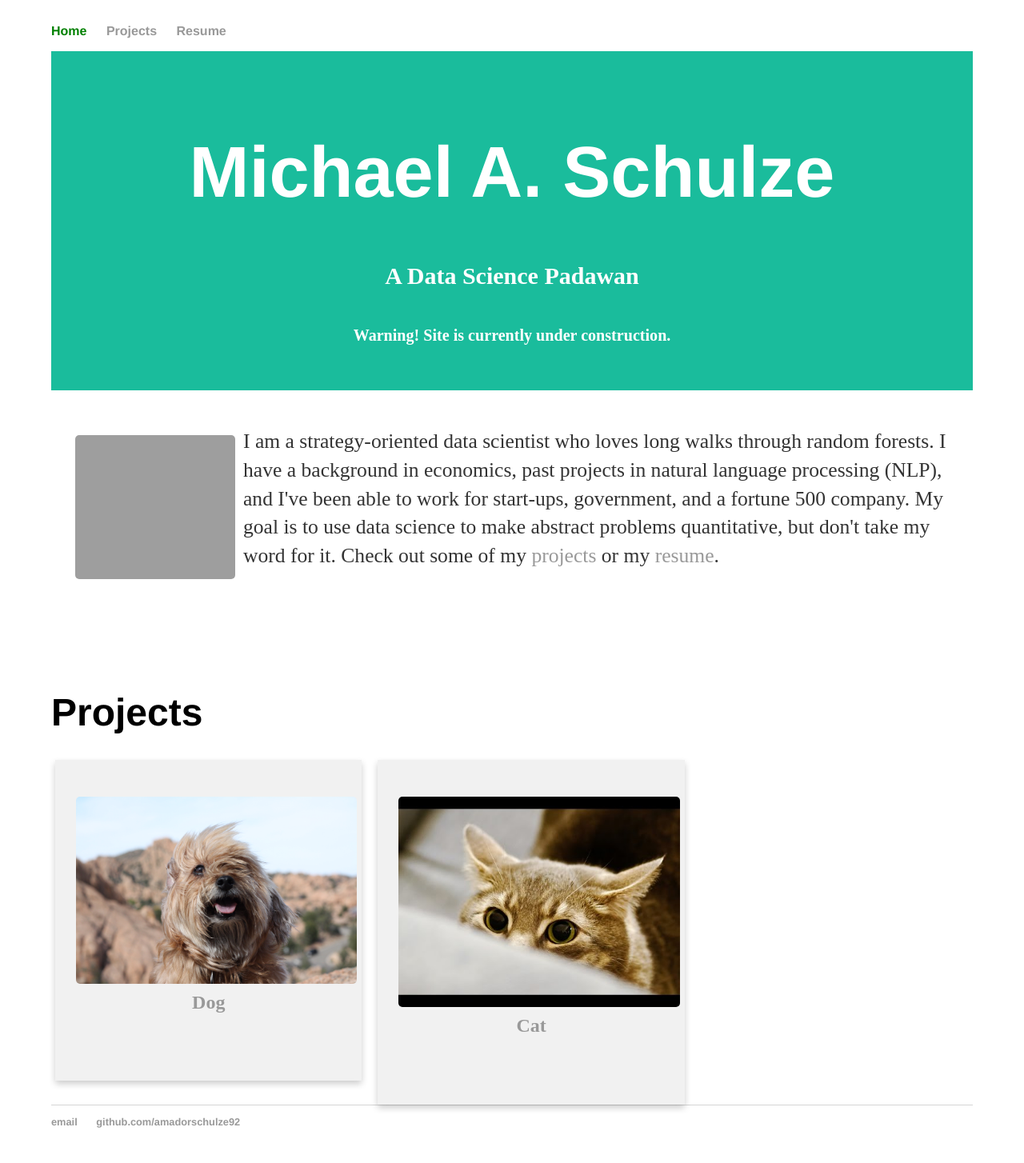
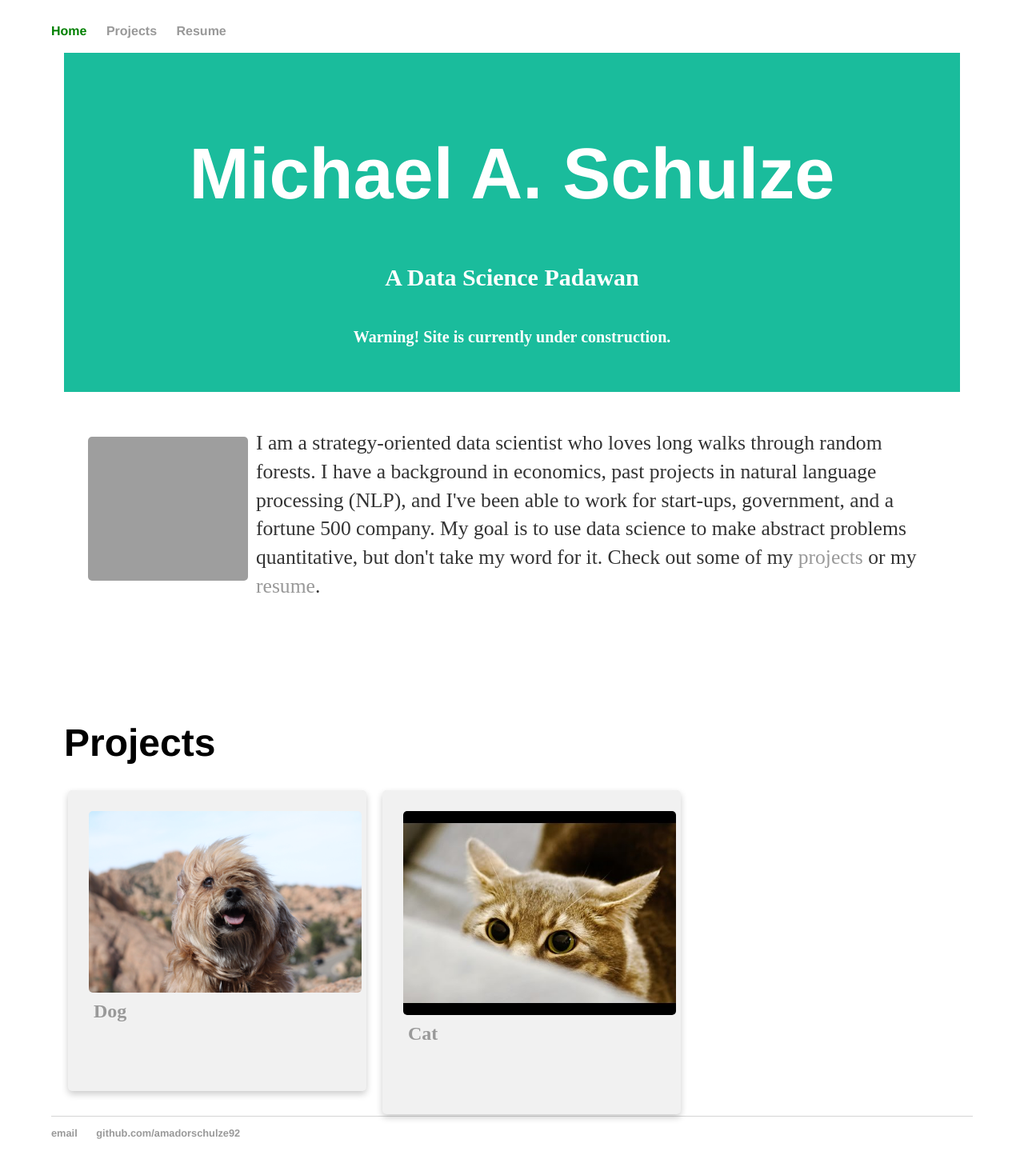
Before and after one commit to amadorschulze92/amadorschulze92.github.io, a Jekyll site: the page built from index.html, in a window 1280 px wide. Shown: the whole page at 80% size. Built offline with Jekyll 4.4.1, drawn with Linux system fonts in a browser that asks for light colours; grey boxes are pictures that could not be loaded.

Commit message:
clean cards up

```diff
--- a/assets/css/main.css
+++ b/assets/css/main.css
@@ -98,10 +98,15 @@
 /* Style the counter cards */
 .card {
   box-shadow: 0 4px 8px 0 rgba(0, 0, 0, 0.2);
+  transition: 0.3s;
+  border-radius: 5px;
   padding: 16px;
-  text-align: center;
   background-color: #f1f1f1;
   /* background: url(assets/images/Dog.jpeg); */
+}
+
+.container {
+  padding: 2px 16px;
 }
 
 img {
--- a/index.html
+++ b/index.html
@@ -35,10 +35,12 @@
           <div class="card">
             {% capture new_var %}/assets/images/{{ post.title }}.jpeg{% endcapture %}
             <img src={{ new_var }} alt={{ post.title }} style="width:100%">
-            <a href="{{ post.url }}">
-              <h2>{{ post.title }}</h2>
-            </a>
-            <p>{{ page.date | date_to_string }}</p>
+            <div class="container">
+              <a href="{{ post.url }}">
+                <h2>{{ post.title }}</h2>
+              </a>
+              <p>{{ page.date | date_to_string }}</p>
+            </div>
           </div>
         </div>
       {% endfor %}
```
